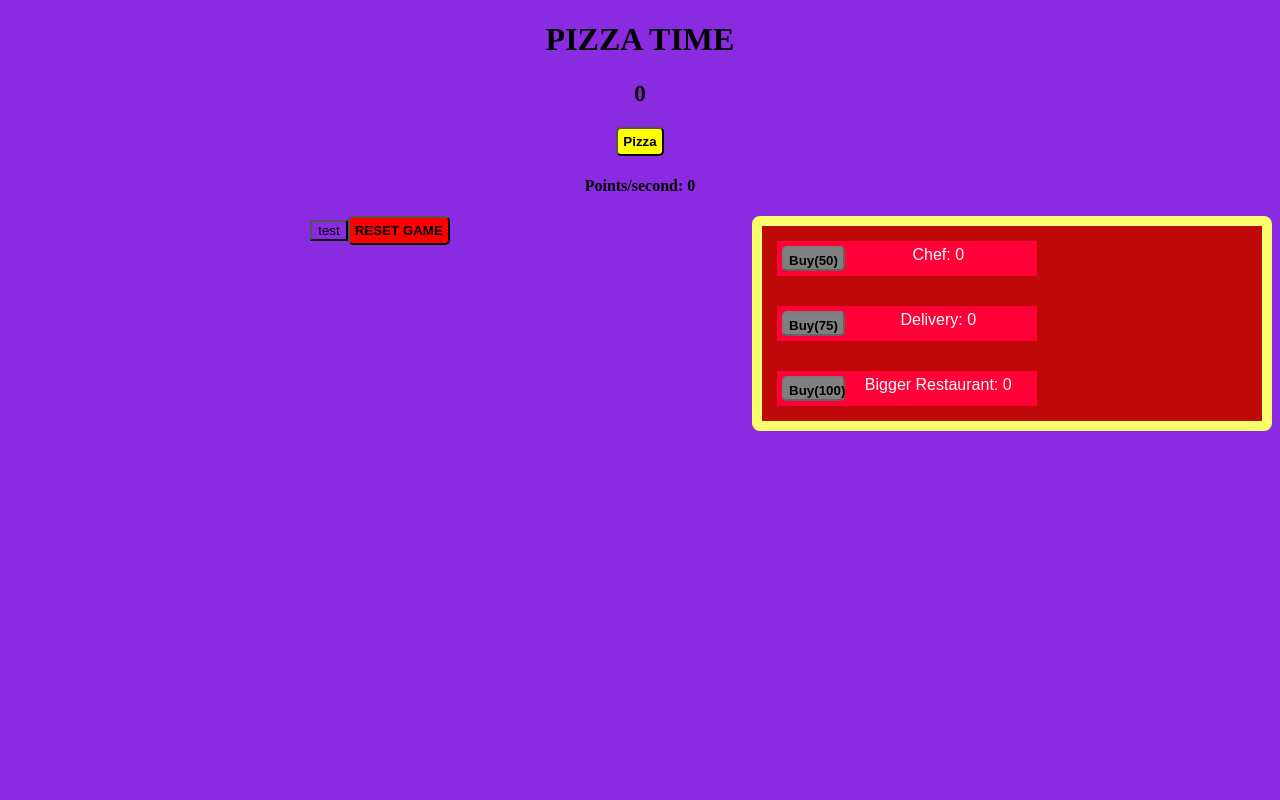
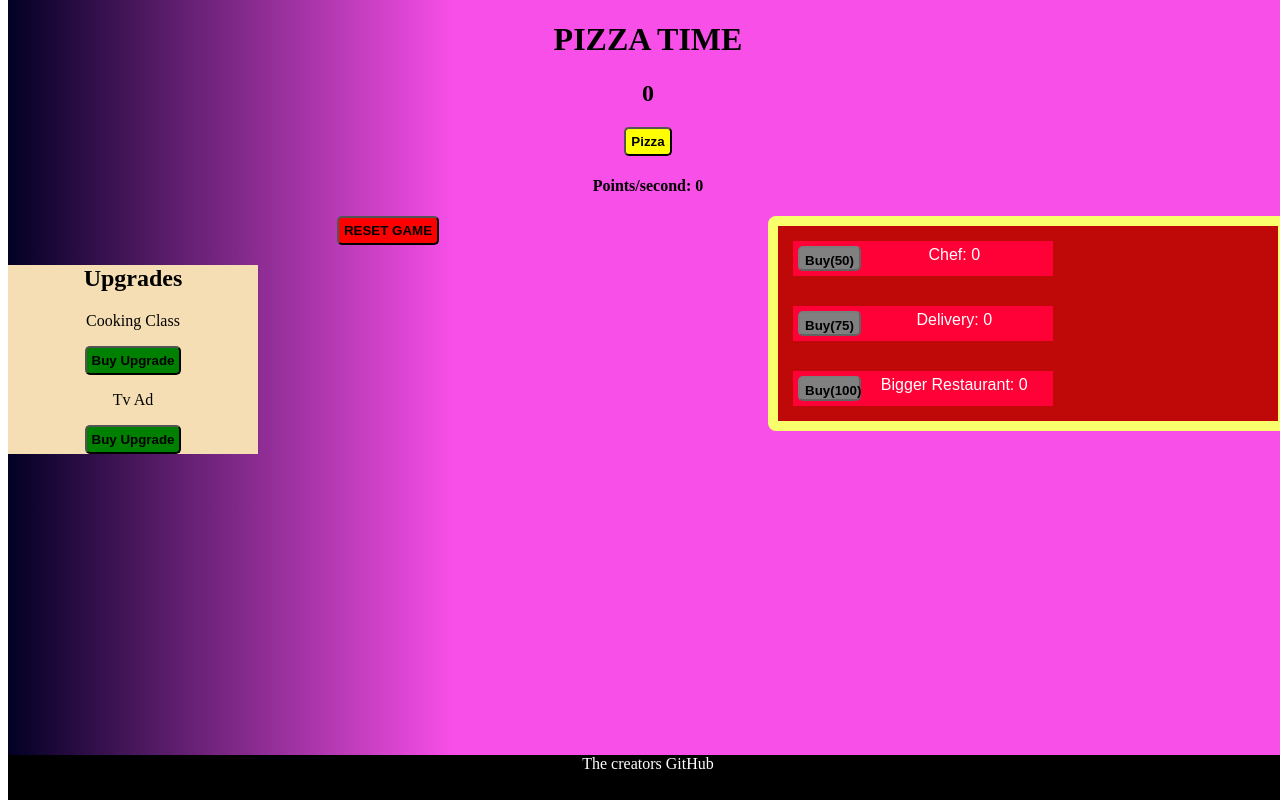
Before and after one commit to Hano2001/PizzaTime, a React (Create React App) app: page / in a window 1280 px wide. Built offline with nearby package versions, Linux system fonts and the light colour scheme.

Commit message:
Upgrades in progress, minor styling and footer

```diff
--- a/src/App.css
+++ /dev/null
@@ -1,6 +0,0 @@
-*{
-  background-color: blueviolet;
-}
-.App {
-  text-align: center;
-}
--- a/src/App.js
+++ b/src/App.js
@@ -1,25 +1,26 @@
 import React, { useEffect, useState } from "react";
-import "./App.css";
 import Pizzas from "./components/Pizzas";
+import Upgrades from "./components/Upgrades";
 import { CounterContext } from "./contexts/CounterContext";
-import { UpgradesData} from "./data/UpgradesData";
-import { Button } from "./styling/general";
+import { generationData} from "./data/generationData";
+import { Button, Footer, MainDiv } from "./styling/generalStyling";
 function App() {
   const [pizzaCounter, setPizzaCounter] = useState(0);
-  const [upgradesData, setupgradesData] = useState(UpgradesData);
+  const [generateData, setGenerateData] = useState(generationData);
   const contextValues = {
     pizzaCounter,
     setPizzaCounter,
-    upgradesData,
-    setupgradesData,
+    generateData,
+    setGenerateData,
   };
 
 
   useEffect(() => {}, [pizzaCounter]);
   return (
-    <div className="App">
+    <MainDiv>
       <CounterContext.Provider value={contextValues}>
         <h1>PIZZA TIME</h1>
+
         <h2>{pizzaCounter}</h2>
         <Button
           function="clicker"
@@ -30,8 +31,12 @@ function App() {
           Pizza
         </Button>
         <Pizzas count={pizzaCounter} />
+        <Upgrades/>
       </CounterContext.Provider>
-    </div>
+      <Footer>
+      <a href="https://github.com/Hano2001" target="_blank">The creators GitHub</a>
+      </Footer>
+    </MainDiv>
   );
 }
 
--- a/src/components/Pizzas.jsx
+++ b/src/components/Pizzas.jsx
@@ -1,19 +1,19 @@
 import React, { useContext, useState, useEffect } from "react";
 import { CounterContext } from "../contexts/CounterContext";
-import { ItemDiv, UpgradeDiv } from "../styling/upgrades";
-import { Button } from "../styling/general";
-import { resetData } from "../data/UpgradesData";
+import { ItemDiv, GenerationPropsDiv } from "../styling/generationStyling";
+import { Button } from "../styling/generalStyling";
+import { resetData } from "../data/generationData";
 
 export default function Pizzas({ count }) {
-  const { pizzaCounter, setPizzaCounter, upgradesData, setupgradesData } =
+  const { pizzaCounter, setPizzaCounter, generateData, setGenerateData } =
     useContext(CounterContext);
   const [upgradesValue, setUpgradesValue] = useState(0);
 
   useEffect(() => {
     setUpgradesValue(
-      upgradesData.reduce((a, b) => a + b.amount * b.generate, 0)
+      generateData.reduce((a, b) => a + b.amount * b.generate, 0)
     );
-  }, [upgradesData]);
+  }, [generateData]);
 
   const TenSeconds_MS = 1000;
   useEffect(() => {
@@ -21,24 +21,24 @@ export default function Pizzas({ count }) {
       setPizzaCounter(
         (pizzaCounter) =>
           pizzaCounter +
-          upgradesData.reduce((a, b) => a + b.amount * b.generate, 0)
+          generateData.reduce((a, b) => a + b.amount * b.generate, 0)
       );
     }, TenSeconds_MS);
 
     return () => clearInterval(interval); // This represents the unmount function, in which you need to clear your interval to prevent memory leaks.
-  }, [upgradesData]);
+  }, [generateData]);
 
   function ButtonClick(generate, price, index) {
     setPizzaCounter((pizzaCounter) => pizzaCounter - price);
-    let pizzaArray = [...upgradesData];
+    let pizzaArray = [...generateData];
     pizzaArray[index].amount += 1;
     pizzaArray[index].price += Math.round(pizzaArray[index].price * 0.5);
 
-    setupgradesData(pizzaArray);
+    setGenerateData(pizzaArray);
   }
 
   function gameReset() {
-    upgradesData.map((item, index) => {
+    generateData.map((item, index) => {
       item.amount = 0;
       item.price = resetData[index].price;
       return item;
@@ -49,14 +49,14 @@ export default function Pizzas({ count }) {
   return (
     <div>
       <h4>Points/second: {upgradesValue}</h4>
-      <UpgradeDiv>
-        {upgradesData.map((item, index) => {
+      <GenerationPropsDiv>
+        {generateData.map((item, index) => {
           return (
             <>
               <ItemDiv>
                 {item.name}: {item.amount}
                 <Button
-                  function="upgrade"
+                  function="buy"
                   type="Submit"
                   onClick={() => ButtonClick(item.generate, item.price, index)}
                   disabled={count < item.price ? true : false}
@@ -67,8 +67,7 @@ export default function Pizzas({ count }) {
             </>
           );
         })}
-      </UpgradeDiv>
-      <button onClick={() => console.log(resetData)}>test</button>
+      </GenerationPropsDiv>
       <Button function="reset" onClick={gameReset}>
         RESET GAME
       </Button>
--- /dev/null
+++ b/src/components/Upgrades.jsx
@@ -0,0 +1,43 @@
+import React, { useState } from "react";
+import { useContext } from "react";
+import { CounterContext } from "../contexts/CounterContext";
+import { upgradesData } from "../data/upgradesData";
+import { Button } from "../styling/generalStyling";
+import {
+  UpgradeInfoDiv,
+  UpgradeMainDiv,
+  UpgradesDiv,
+} from "../styling/upgradesStyling";
+
+export default function Upgrades() {
+  const {generateData} = useContext(CounterContext)
+  const [upgradeInfo, setUpgradeInfo] = useState("");
+  return (
+    <>
+      <UpgradeMainDiv>
+        <UpgradesDiv>
+          <h2>Upgrades</h2>
+          {upgradesData.map((item) => {
+            return (
+              <>
+                <p
+                  onMouseOver={() => setUpgradeInfo(item.description)}
+                  onMouseLeave={() => setUpgradeInfo("")}
+                >
+                  {item.name}
+                </p>
+
+                <Button onClick={() => console.log(generateData.Chef)}
+                // disabled={ge < item.price ? true : false}
+                function="upgrade">Buy Upgrade</Button>
+              </>
+            );
+          })}
+        </UpgradesDiv>
+        <UpgradeInfoDiv>
+          <strong>{upgradeInfo}</strong>
+        </UpgradeInfoDiv>
+      </UpgradeMainDiv>
+    </>
+  );
+}
--- a/src/data/UpgradesData.js
+++ b/src/data/generationData.js
@@ -1,4 +1,4 @@
-export const UpgradesData = [
+export const generationData = [
   { name: "Chef", price: 50, generate: 1, amount: 0 },
   { name: "Delivery", price: 75, generate: 2, amount: 0 },
   { name: "Bigger Restaurant", price: 100, generate: 5, amount: 0 },
--- /dev/null
+++ b/src/data/upgradesData.jsx
@@ -0,0 +1,15 @@
+export const upgradesData = [
+  {
+    name: "Cooking Class",
+    area: "Chef",
+    description:
+      "Send your all your Chefs on this culinary cooking class! This will make your chefs twice as efficient! (Require at least ten chefs",
+  },
+  {
+    name: "Tv Ad",
+    area: "Bigger Restaurant",
+    description:
+      "Invest in a commercial at your local Tv-station, this will bring more hungry customers and your restaurant will sell twice as much! (Requriement: Bigger Restaurant lvl 5)",
+  },
+
+];
--- a/src/styling/general.jsx
+++ /dev/null
@@ -1,21 +0,0 @@
-import styled from "styled-components";
-function ButtonColor(prop){
-  if(prop.function === "upgrade"){
-    return prop.disabled ? "grey" : "orange"
-  }
-  if(prop.function === "reset"){
-    return "red";
-  }
-  else{
-    return "yellow"
-  }
-}
-const Button = styled.button`
-  background-color: ${props => ButtonColor(props)};
-  border-radius: 5px;
-  color: black;
-  font-family: sans-serif;
-  font-weight: bolder;
-  padding: 5px;
-`;
-export { Button };
--- /dev/null
+++ b/src/styling/generalStyling.jsx
@@ -0,0 +1,50 @@
+import styled from "styled-components";
+function ButtonColor(prop){
+  if(prop.function === "buy"){
+    return prop.disabled ? "grey" : "orange"
+  }
+  if(prop.function === "reset"){
+    return "red";
+  }
+  if(prop.function === "upgrade"){
+    return prop.disabled ? "grey" : "green"
+  }
+  else{
+    return "yellow"
+  }
+}
+const Button = styled.button`
+  background-color: ${props => ButtonColor(props)};
+  border-radius: 5px;
+  color: black;
+  font-family: sans-serif;
+  font-weight: bolder;
+  padding: 5px;
+`;
+const MainDiv = styled.div`
+text-align: center;
+position: fixed;
+width: 100%;
+height: 100%;
+bottom: 0%;
+background: linear-gradient(90deg, rgba(2,0,36,1) 0%, rgba(249,79,233,1) 35%);
+z-index: -1;
+`
+const Footer = styled.footer`
+a{
+  text-decoration: none;
+  color: white;
+  :hover{
+    color: black;
+    bottom: 0%;
+    padding: 5px;
+    background: white;
+  }
+}
+width: 100%;
+position: absolute;
+bottom: 0%;
+height: 45px;
+background-color: black
+`
+export { Button,MainDiv,Footer };
--- a/src/styling/upgrades.jsx
+++ b/src/styling/generationStyling.jsx
@@ -1,6 +1,6 @@
 import  styled  from "styled-components";
 
-const UpgradeDiv = styled.div`
+const GenerationPropsDiv = styled.div`
 width: 500px;
 display: grid;
 background: #bf0909;
@@ -23,4 +23,4 @@ button{
     height: 100%;
     }
 `
-export{UpgradeDiv, ItemDiv};
+export{GenerationPropsDiv, ItemDiv};
--- /dev/null
+++ b/src/styling/upgradesStyling.jsx
@@ -0,0 +1,25 @@
+import  styled  from "styled-components";
+const UpgradeMainDiv = styled.div`
+position: absolute;
+z-index: 1;
+float: left;
+`
+const UpgradesDiv = styled.div`
+
+width: 250px;
+height: fit-content;
+
+background-color: wheat;
+
+`
+const UpgradeInfoDiv = styled.div`
+z-index: 2;
+float: left;
+background-color: aliceblue;
+margin: 5px;
+width: fit-content;
+height: fit-content ;
+bottom: 25%;
+text-align: center;
+`
+export{UpgradesDiv, UpgradeInfoDiv,UpgradeMainDiv};
```
